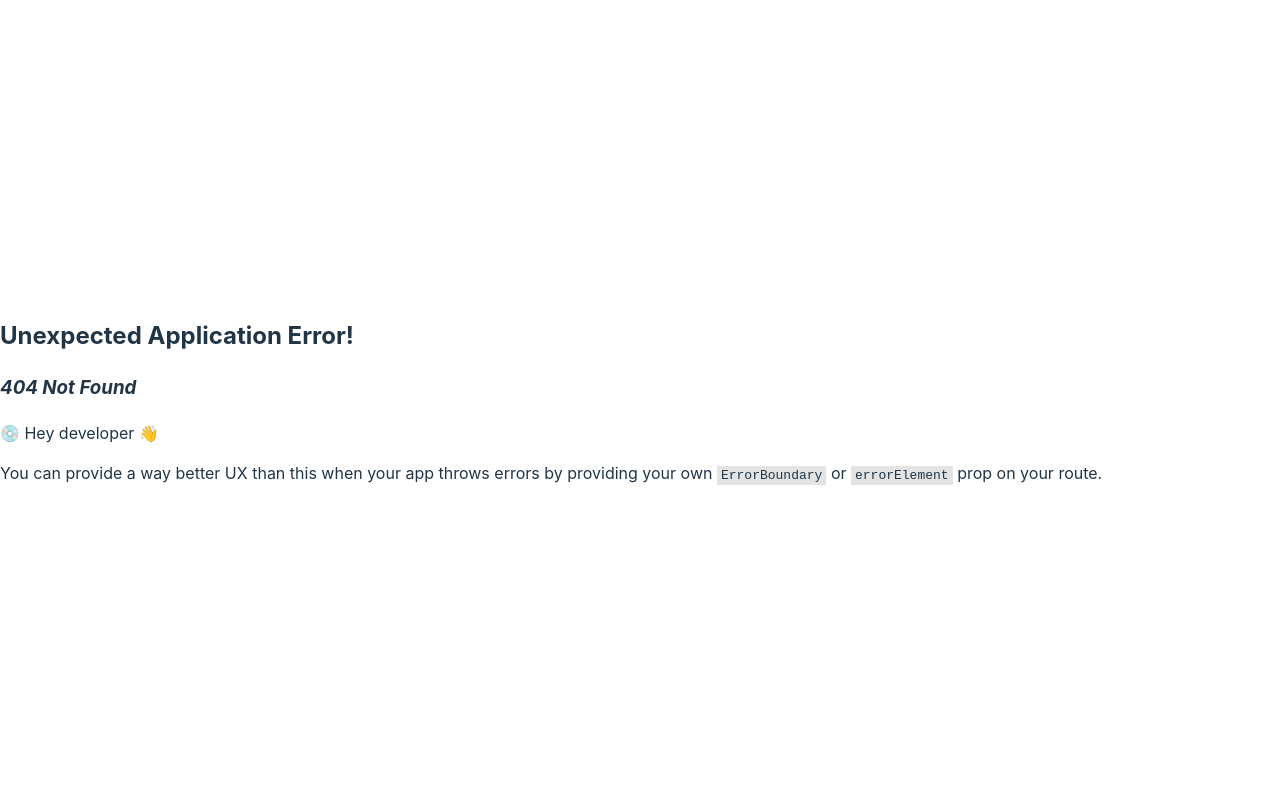
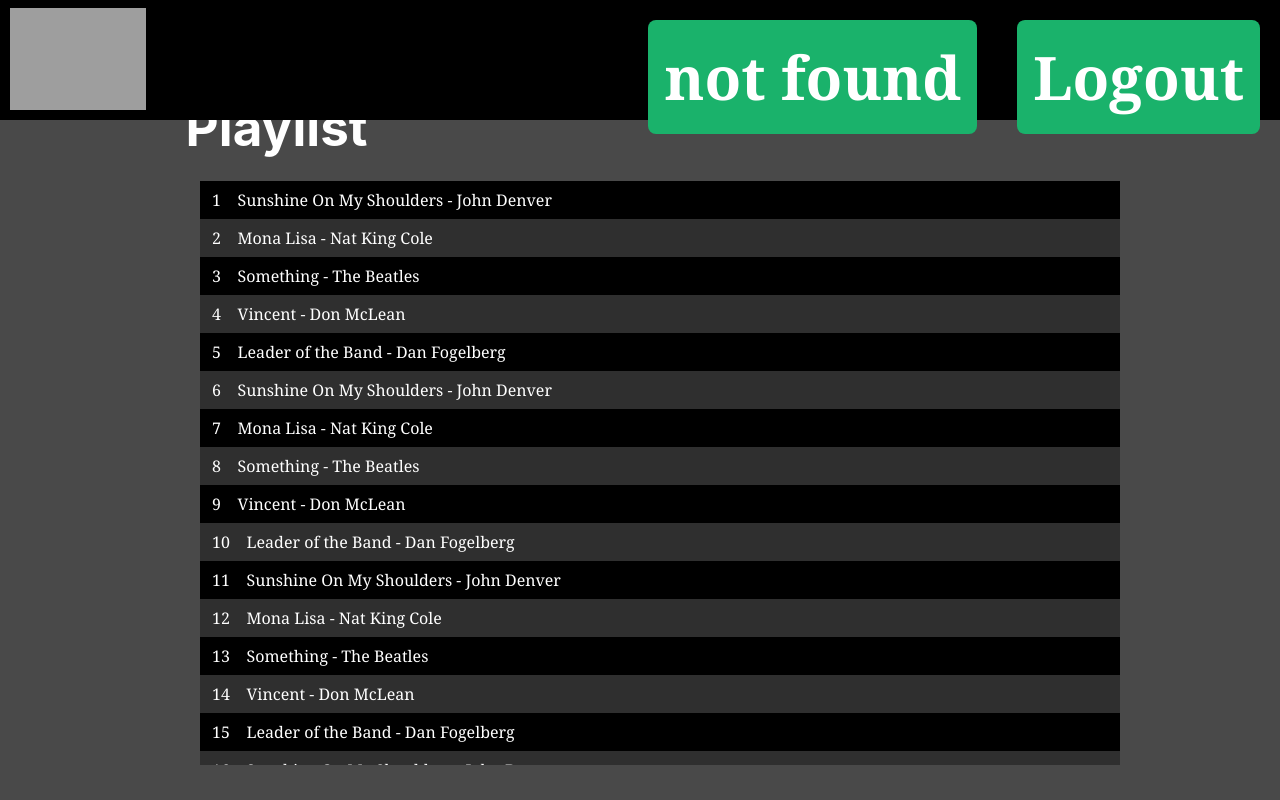
Before and after one commit to MediaRecommender/Frontend, a React (Vite) app in the folder frontend1/: page /app/playlist in a window 1280 px wide. Before the commit this address had no page. Built offline with nearby package versions, Linux system fonts and the light colour scheme; grey boxes are pictures that could not be loaded.

Commit message:
added page nav thru dropdown

```diff
--- a/frontend1/package.json
+++ b/frontend1/package.json
@@ -14,7 +14,7 @@
     "match-sorter": "^6.3.1",
     "react": "^18.2.0",
     "react-dom": "^18.2.0",
-    "react-router-dom": "^6.20.0",
+    "react-router-dom": "^6.20.1",
     "sort-by": "^1.2.0"
   },
   "devDependencies": {
--- a/frontend1/src/DeleteAccountScreen.css
+++ b/frontend1/src/DeleteAccountScreen.css
@@ -34,7 +34,7 @@
     margin: 10px;
 
 }
-.logo {
-    height: 5vw;
+.deleteLogo {
+    max-height: 100px;
     margin: 10px;
   }
--- a/frontend1/src/DeleteAccountScreen.tsx
+++ b/frontend1/src/DeleteAccountScreen.tsx
@@ -18,7 +18,7 @@
       </div>
       <div className='loginContainer'>
         <div className='login'>
-                    <img src = "Spotify.png" className="logo"></img>
+                    <img src = "/Spotify.png" className="deleteLogo"></img>
                     <input value={username} onChange={e => setUsername(e.target.value)} type="text" placeholder='Username'/>
                     <input value={password} onChange={e => setPassword(e.target.value)} type= "password" placeholder='Password'/>
                     <button onClick={()=>{
--- a/frontend1/src/TopBar.css
+++ b/frontend1/src/TopBar.css
@@ -10,6 +10,21 @@
     padding: 16px;
     border: none;
     min-width: 225px;
+  }
+  .logOut{
+    font-family: Georgia;
+    font-weight: bold;
+    font-size: 60px;
+    margin:auto;
+    color:white;
+    max-height: 125px;
+    background-color: #1AB26B;
+    color: white;
+    padding: 16px;
+    border: none;
+    min-width: 225px;
+    float: right;
+    margin: 20px;
   }
   .topBar {
     overflow-y: visible;
--- a/frontend1/src/TopBar.tsx
+++ b/frontend1/src/TopBar.tsx
@@ -17,15 +17,15 @@
   return (
     <div className = "topBar">
       <img src = "Spotify.png" className="logo"></img>
-      <button onClick={logoutUser}>Logout</button>
-      <Link to="/app" className="account-name">{username == null ? "not found":username}</Link>
+      <button className="logOut" onClick={logoutUser}>Logout</button>
+      {/* <Link to="/app" className="account-name">{username == null ? "not found":username}</Link> */}
       <div className="dropdown">
-        <button className="account-button">Name</button>
+        <button className="account-button">{username == null ? "not found":username}</button>
         <div className="dropdown-content">
-        <a href="#">Your Playlist</a>
-        <a href="#">Genre Survey</a>
-        <a href="#">Song Survey</a>
-        <a href="#">Delete Account</a>
+        <Link to="playlist">Your Playlist</Link>
+        <Link to="genresurvey">Genre Survey</Link>
+        <Link to="songsurvey">Song Survey</Link>
+        <Link to="delete">Delete Account</Link>
         </div>
       </div>
 </div>
--- a/frontend1/src/main.tsx
+++ b/frontend1/src/main.tsx
@@ -33,7 +33,7 @@
         element:<GenreSurveyScreen/>
       },
       {
-        path:"",
+        path:"playlist",
         element:<PlaylistScreen/>
       },
       {
```
Also changed, not shown: 1 other file (tests, documents, lock files or other folders).
